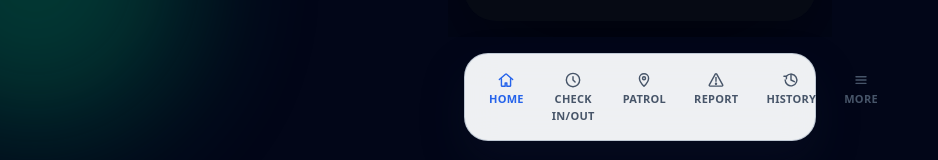
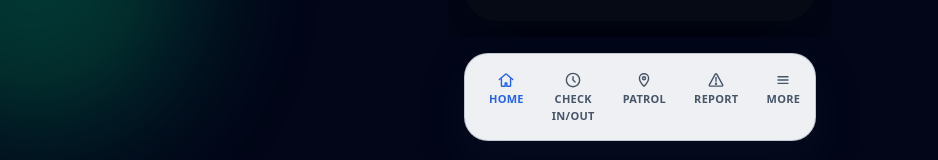
Before and after one commit to Nandar-Moe-Oo/Guardly-ND, a Next.js app: page / in a window 1280 px wide. Shown: the part 1367-1527 px from the top of the page, without its empty margins (0-938 px from the left). Built offline with nearby package versions, Linux system fonts and the light colour scheme.

Commit message:
Limit nav to five tabs

```diff
--- a/app/page.tsx
+++ b/app/page.tsx
@@ -9,7 +9,7 @@ type ChatMessage = {
   time: string;
 };
 
-type TabKey = "home" | "check" | "patrol" | "report" | "history" | "more";
+type TabKey = "home" | "check" | "patrol" | "report" | "more";
 
 type ReportSectionKey = "incident" | "visitor" | "vehicle" | "occurrence" | "handover";
 
@@ -57,7 +57,6 @@ const tabs: { key: TabKey; label: string }[] = [
   { key: "check", label: "Check In/Out" },
   { key: "patrol", label: "Patrol" },
   { key: "report", label: "Report" },
-  { key: "history", label: "History" },
   { key: "more", label: "More" },
 ];
 
@@ -101,13 +100,6 @@ const tabIcons: Record<TabKey, ReactNode> = {
       />
       <path d="M12 9v4.5" strokeLinecap="round" />
       <circle cx="12" cy="16.5" r="0.6" fill="currentColor" />
-    </svg>
-  ),
-  history: (
-    <svg className="tab-icon" viewBox="0 0 24 24" strokeWidth="1.7" stroke="currentColor" fill="none">
-      <path d="M12 5v7l4 2" strokeLinecap="round" strokeLinejoin="round" />
-      <path d="M5 12a7 7 0 1 0 2.1-5" strokeLinecap="round" strokeLinejoin="round" />
-      <path d="M3.5 7.5h3v3" strokeLinecap="round" strokeLinejoin="round" />
     </svg>
   ),
   more: (
@@ -183,7 +175,8 @@ const quickActions: QuickAction[] = [
     label: "Attendance",
     icon: "📅",
     accent: "from-indigo-400/40 to-indigo-600/30",
-    target: "history",
+    target: "more",
+    moreSection: "history",
   },
 ];
 
@@ -890,8 +883,6 @@ export default function Home() {
     );
   };
 
-  const renderHistoryTab = () => renderHistorySection();
-
   const renderMoreContent = () => {
     if (!moreSection) {
       return null;
@@ -1122,8 +1113,6 @@ export default function Home() {
         return renderPatrolTab();
       case "report":
         return renderReportTab();
-      case "history":
-        return renderHistoryTab();
       case "more":
         return renderMoreTab();
       default:
```
